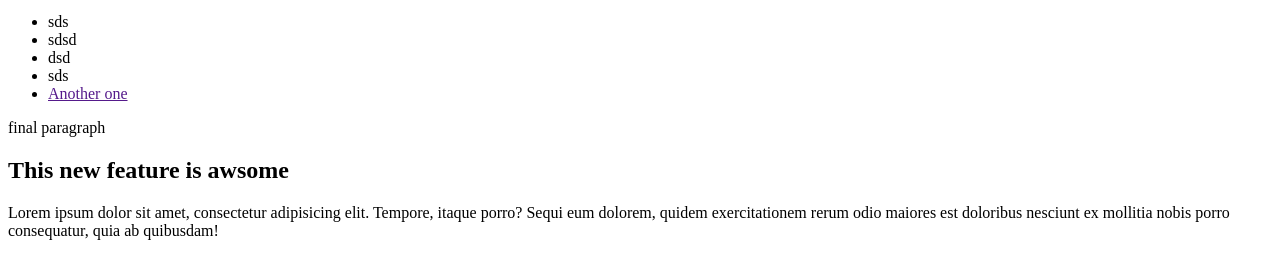
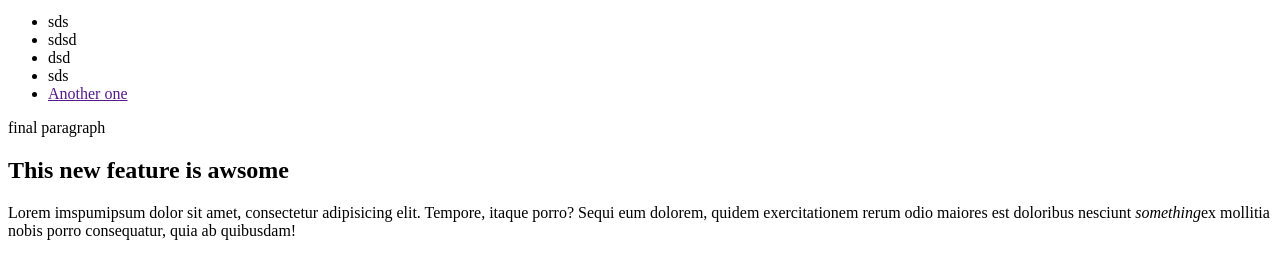
Before and after one commit to luciussulla/gitexercise, a plain HTML site: page index.html in a window 1280 px wide. Shown: the part 101-380 px from the top of the page. Drawn offline with Linux system fonts and the light colour scheme.

Commit message:
text changed

```diff
--- a/index.html
+++ b/index.html
@@ -16,6 +16,6 @@
   </ul>
   <p> final paragraph</p>
   <h2>This new feature is awsome</h2>
-  <p>Lorem ipsum dolor sit amet, consectetur adipisicing elit. Tempore, itaque porro? Sequi eum dolorem, quidem exercitationem rerum odio maiores est doloribus nesciunt ex mollitia nobis porro consequatur, quia ab quibusdam!</p>
+  <p>Lorem <ipsum>imspum</ipsum>ipsum dolor sit amet, consectetur adipisicing elit. Tempore, itaque porro? Sequi eum dolorem, quidem exercitationem rerum odio maiores est doloribus nesciunt <em>something</em>ex mollitia nobis porro consequatur, quia ab quibusdam!</p>
 </body>
 </html>
```
